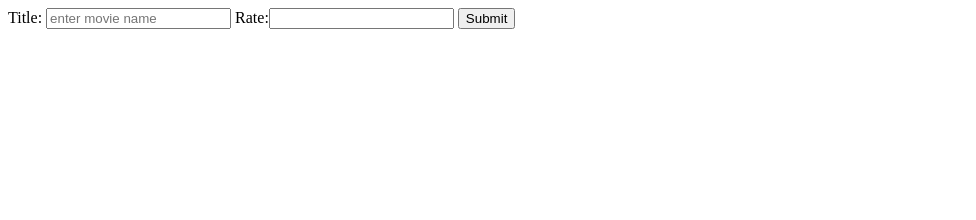
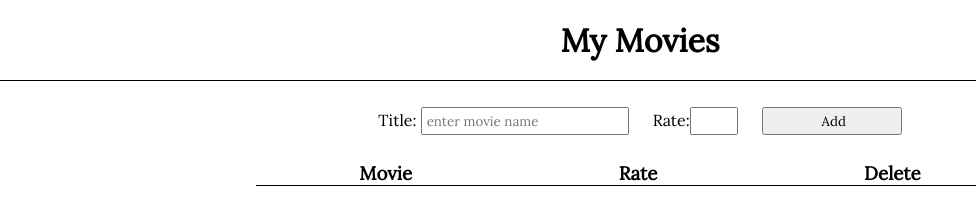
Before and after one commit to Ruwaidah/Movies-App-with-jquery, a plain HTML site: page index.html in a window 1280 px wide. Shown: the whole page, without its empty margins (0-976 px from the left). Drawn offline with nearby package versions, Linux system fonts and the light colour scheme.

Commit message:
styling the page

```diff
--- a/index.css
+++ b/index.css
@@ -0,0 +1,68 @@
+* {
+    font-family: 'Lora', serif;
+    margin: 0;
+    padding: 0;
+}
+
+h1 {
+    display: flex;
+    justify-content: center;
+    align-items: center;
+    height: 10vh;
+    border-bottom: 1px solid black;
+}
+
+form {
+    height: 10vh;
+    display: flex;
+    margin: 0 auto;
+    justify-content: space-around;
+    align-items: center;
+    width: 42%;
+}
+
+label {
+    padding-right: 10px;
+}
+input {
+    width: 200px;
+    height: 24px;
+    padding-left: 4px;
+}
+
+input[type="number"]{
+    width: 40px;
+}
+
+input[type="submit"] {
+    width: 140px;
+    height: 28px;
+}
+
+.list-h {
+    display: flex;
+    width: 60%;
+    margin: 0 auto;
+    justify-content: space-around;
+
+}
+
+ul{
+    width: 60%;
+    border-top: 1px solid black;
+    margin: 0 auto;
+    display: flex;
+    flex-direction: column;
+    align-items: center;
+
+}
+
+li {
+    display: flex;
+    width: 100%;
+    justify-content: space-around;
+    margin-bottom: 10px;
+}
+p {
+   width:  40%
+}
--- a/index.html
+++ b/index.html
@@ -2,12 +2,19 @@
 <html lang="en">
   <head>
     <meta charset="UTF-8" />
+    <link rel="preconnect" href="https://fonts.googleapis.com" />
+    <link rel="preconnect" href="https://fonts.gstatic.com" crossorigin />
+    <link
+      href="https://fonts.googleapis.com/css2?family=Lora&display=swap"
+      rel="stylesheet"
+    />
     <meta http-equiv="X-UA-Compatible" content="IE=edge" />
     <meta name="viewport" content="width=device-width, initial-scale=1.0" />
     <link rel="stylesheet" href="./index.css" />
     <title>Document</title>
   </head>
   <body>
+    <h1>My Movies</h1>
     <form id="movie-form">
       <label for="title"
         >Title:
@@ -21,8 +28,13 @@
       <label for="rate"
         >Rate:<input id="rate" name="rate" type="number" max="10" />
       </label>
-      <input type="submit" />
+      <input type="submit" value="Add" />
     </form>
+    <div class="list-h">
+      <h3>Movie</h3>
+      <h3>Rate</h3>
+      <h3>Delete</h3>
+    </div>
     <ul id="movies-list"></ul>
     <script
       src="https://code.jquery.com/jquery-3.7.0.min.js"
--- a/script.js
+++ b/script.js
@@ -2,8 +2,9 @@ $("#movie-form").on("submit", function (event) {
   event.preventDefault();
   const movie = $("#title").val();
   const rate = $("#rate").val();
+  if (movie != "" || rate !="" )
   $("ul").append(
-    `<li><p>${movie}<p/><p>${rate}</p><button>Remove</button></li>`
+    `<li><p>${movie}</p><p>${rate}</p><button>Remove</button></li>`
   );
 });
 
```
